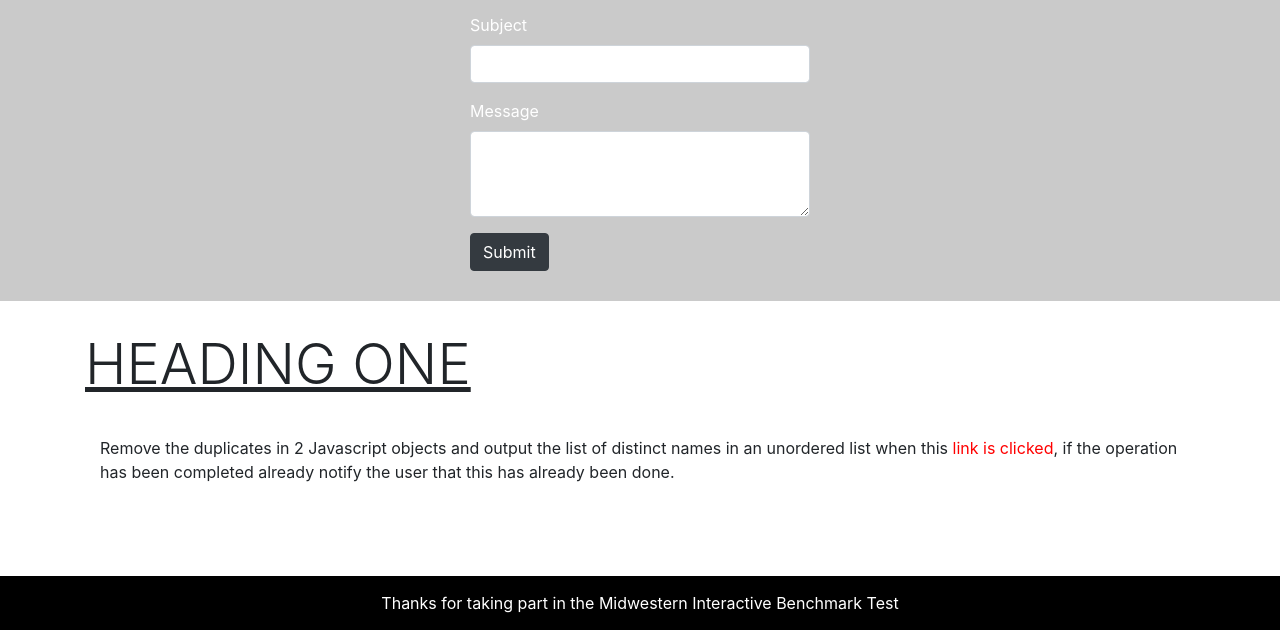
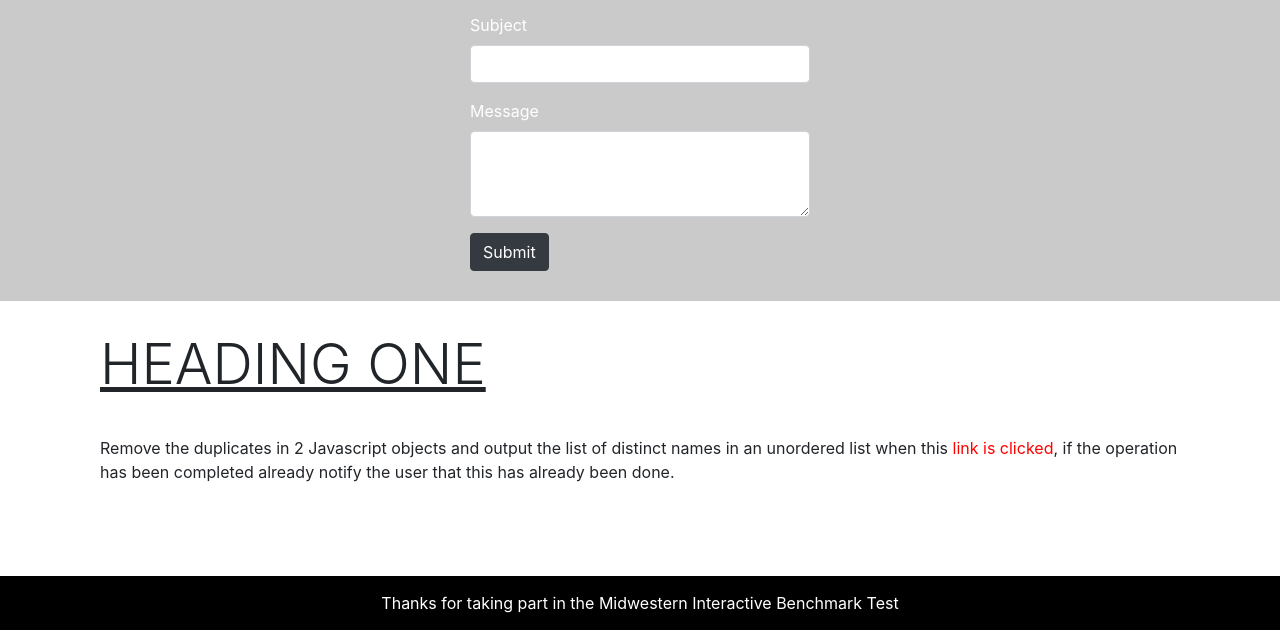
Before and after one commit to CalebKelly97/caleb_kelly_12-2019, a plain HTML site: page index.html in a window 1280 px wide. Shown: the part 784-1414 px from the top of the page. Drawn offline with nearby package versions, Linux system fonts and the light colour scheme.

Commit message:
readme update, added padding to h1

```diff
--- a/css/style.css
+++ b/css/style.css
@@ -1,5 +1,9 @@
 .card h2 {
     color: #717171;
+}
+
+h1 {
+    padding-left: 15px;
 }
 
 .row {
```
Also changed, not shown: 1 other file.
